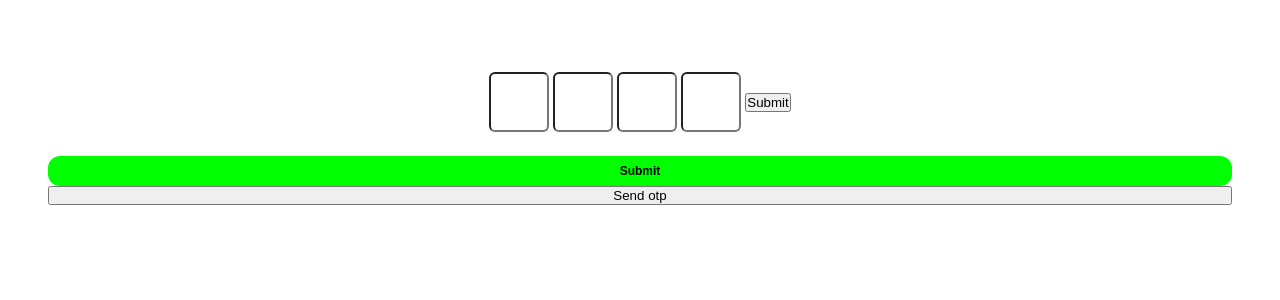
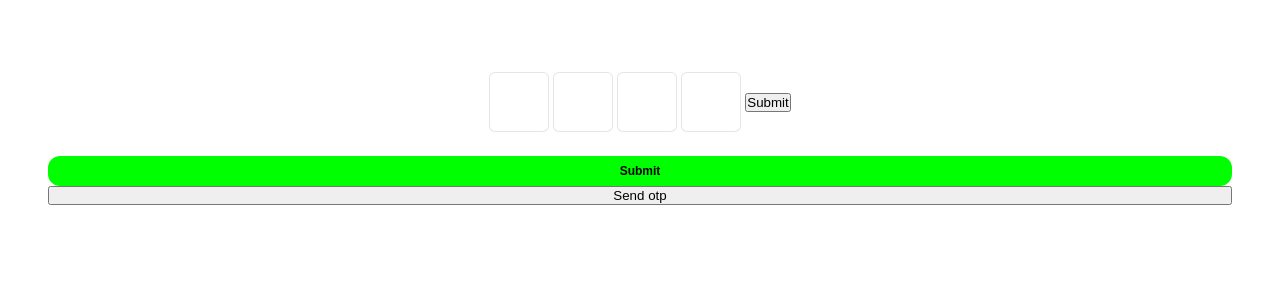
Before and after one commit to ashsajal1/react-otp-app, a React (Vite) app: page / in a window 1280 px wide. Shown: the top 300 px of the page. Built offline with nearby package versions, Linux system fonts and the light colour scheme.

Commit message:
add border in focus

```diff
--- a/src/components/otp-prompt.css
+++ b/src/components/otp-prompt.css
@@ -13,4 +13,16 @@
     width: 60px;
     height: 60px;
     text-align: center;
+    border:1px solid rgba(0,0,0,0.1);
+    transition: all .02s;
 }
+
+.otp-container input:focus {
+    padding: 10px;
+    border-radius: 6px;
+    outline: none;
+    width: 60px;
+    height: 60px;
+    text-align: center;
+    border:2px solid rgba(0,0,0,0.8);
+}
```
